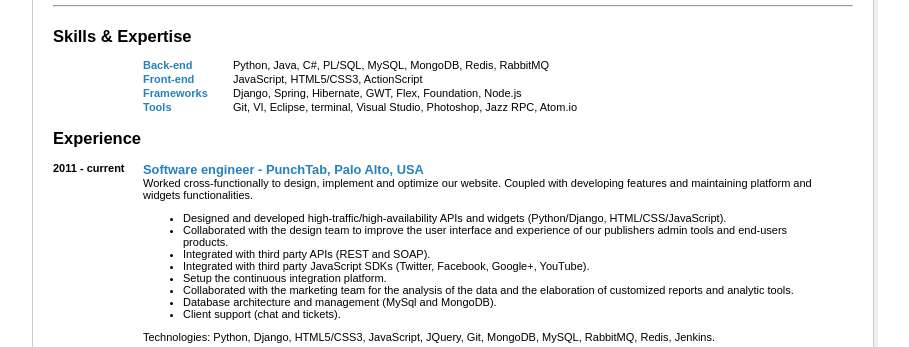
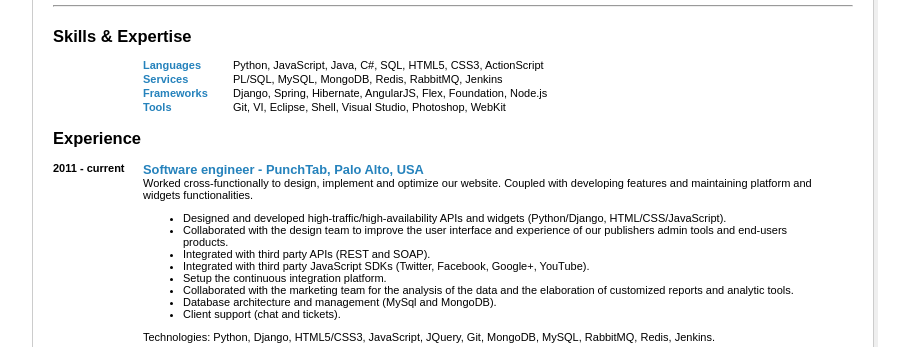
Before and after one commit to arthurio/site_heroku, a Django app: page /resume/ in a window 1280 px wide. Shown: the part 125-472 px from the top of the page, without its empty margins (187-1096 px from the left). Run offline with Django 3.2, Linux system fonts and the light colour scheme; some web fonts are replaced.

Commit message:
update resume

```diff
--- a/perso/templates/resume.html
+++ b/perso/templates/resume.html
@@ -28,18 +28,18 @@
         <div class="column right">
             <div class="row">
                 <div class="column left">
-                    <h4 class="blue">Back-end</h4>
+                    <h4 class="blue">Languages</h4>
                 </div>
                 <div class="column right">
-                    <p>Python, Java, C#, PL/SQL, MySQL, MongoDB, Redis, RabbitMQ</p>
+                    <p>Python, JavaScript, Java, C#, SQL, HTML5, CSS3, ActionScript</p>
                 </div>
             </div>
             <div class="row">
                 <div class="column left">
-                    <h4 class="blue">Front-end</h4>
+                    <h4 class="blue">Services</h4>
                 </div>
                 <div class="column right">
-                    <p>JavaScript, HTML5/CSS3, ActionScript</p>
+                    <p>PL/SQL, MySQL, MongoDB, Redis, RabbitMQ, Jenkins</p>
                 </div>
             </div>
             <div class="row">
@@ -47,7 +47,7 @@
                     <h4 class="blue">Frameworks</h4>
                 </div>
                 <div class="column right">
-                    <p>Django, Spring, Hibernate, GWT, Flex, Foundation, Node.js</p>
+                    <p>Django, Spring, Hibernate, AngularJS, Flex, Foundation, Node.js</p>
                 </div>
             </div>
             <div class="row">
@@ -55,7 +55,7 @@
                     <h4 class="blue">Tools</h4>
                 </div>
                 <div class="column right">
-                    <p>Git, VI, Eclipse, terminal, Visual Studio, Photoshop, Jazz RPC, Atom.io</p>
+                    <p>Git, VI, Eclipse, Shell, Visual Studio, Photoshop, WebKit</p>
                 </div>
             </div>
         </div>
```
